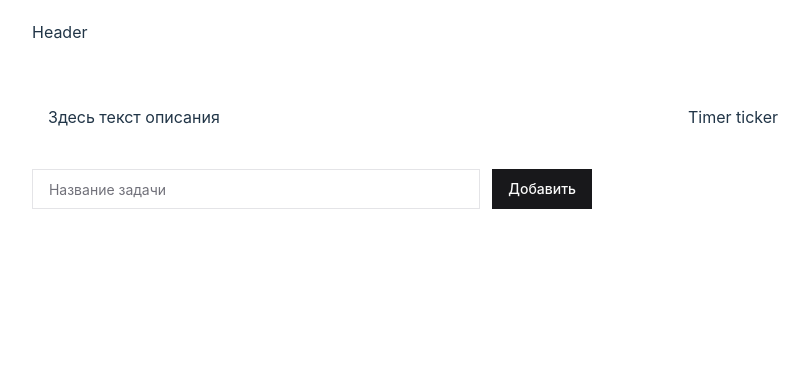
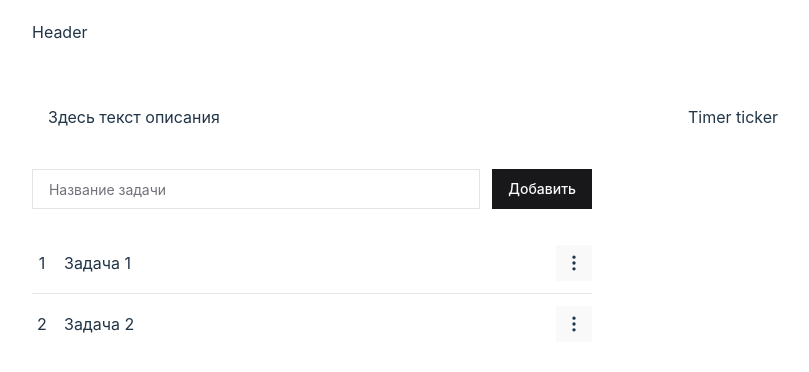
Before and after one commit to Ivanwg/react-pomodoro, a React (Vite) app: page / in a window 1280 px wide. Shown: the top 372 px of the page, without its empty margins (8-817 px from the left). Built offline with nearby package versions, Linux system fonts and the light colour scheme.

Commit message:
fix task store

```diff
--- a/src/features/tasks-list.tsx
+++ b/src/features/tasks-list.tsx
@@ -9,8 +9,8 @@ interface TasksListProps {
 }
 
 export const TasksList: React.FC<TasksListProps> = ({ className }) => {
-  // const { items, loading } = useGetTasks()
-  const { items, loading, error } = useTasksSelector((state) => state)
+  const { items, loading } = useGetTasks()
+  // const { items, loading, error } = useTasksSelector((state) => state)
   return (
     // TODO - контроль лоадера в каком компоненте?
     // TODO - контроль ошибки в каком компоненте ?
```
